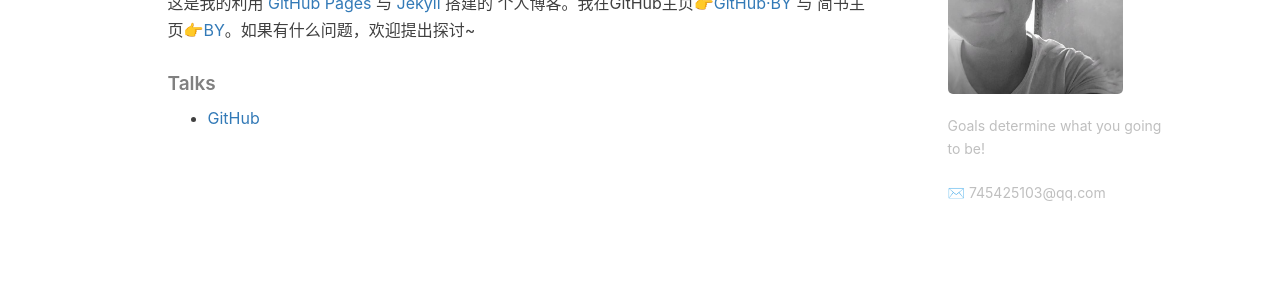
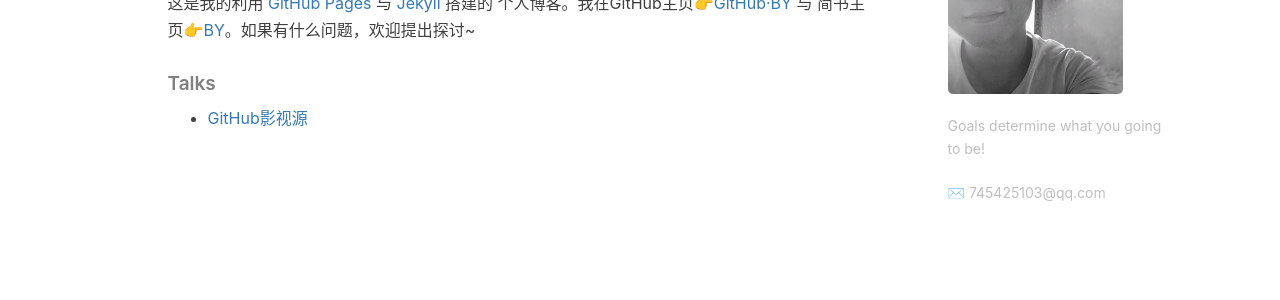
Before and after one commit to leexuben/leexuben.github.io, a Jekyll site: the page built from about.html, in a window 1280 px wide. Shown: the part 684-984 px from the top of the page. Built offline with Jekyll 4.4.1, drawn with Linux system fonts in a browser that asks for light colours; nearby versions of some CDN libraries; comment, search, counter and statistics services are not loaded.

Commit message:
Update about.html

```diff
--- a/about.html
+++ b/about.html
@@ -29,7 +29,7 @@
     <h5>Talks</h5>
 
     <ul>
-        <li><a href="https://leexuben.github.io/L2.json">GitHub</a></li>
+        <li><a href="https://leexuben.github.io/L2.json">GitHub影视源</a></li>
     </ul>
 </div>
 
```
